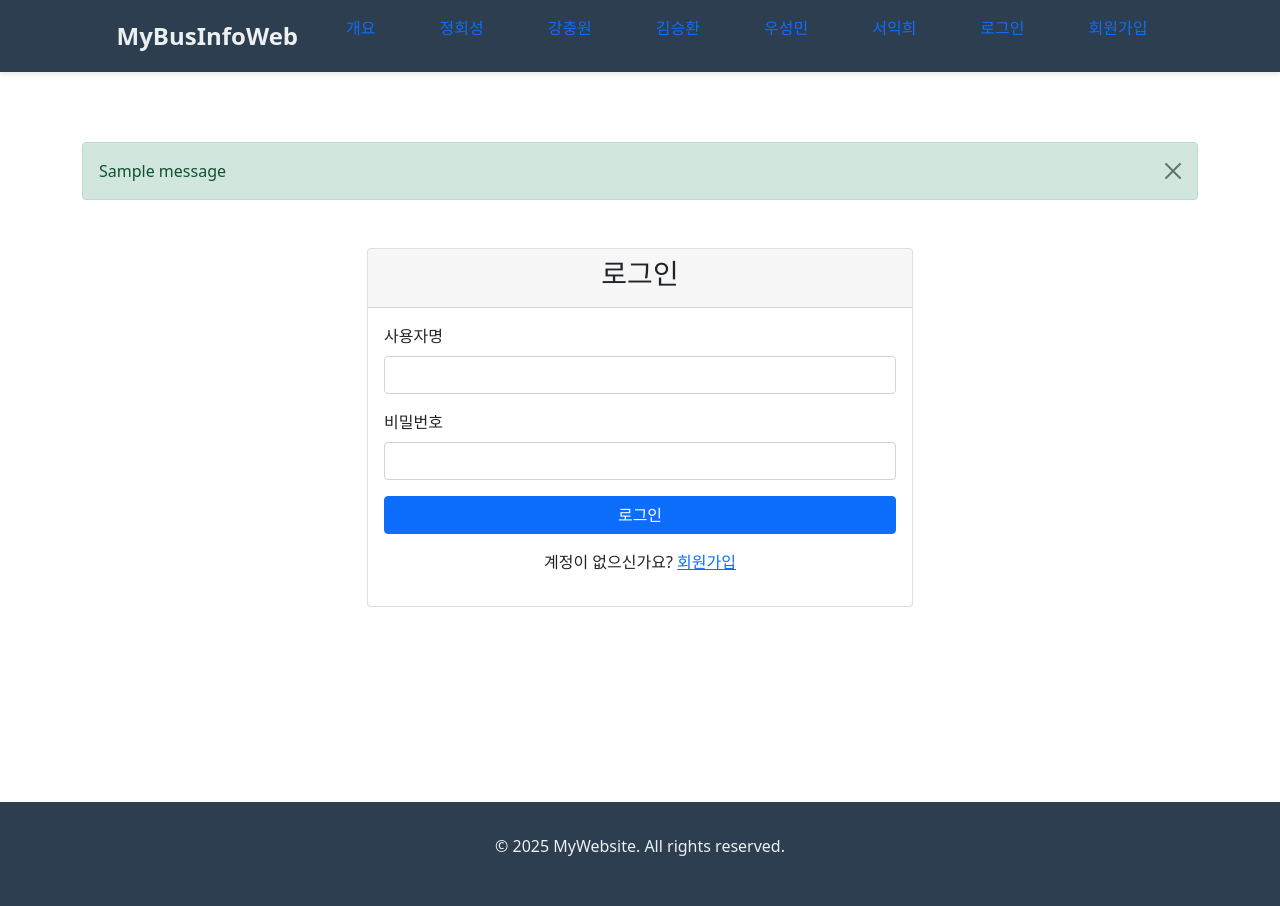
After one commit to sungmin-woo-devops/hit_bus, a Flask app: page /login in a window 1280 px wide. The commit adds this page. Run offline with Flask 3, Linux system fonts and the light colour scheme; tables that the repository leaves empty or names only in its code hold one stand-in row (values such as "Sample post"); one stand-in notice (Sample message) is shown.

Commit message:
250724 21:22

```diff
--- a/app.py
+++ b/app.py
@@ -1,5 +1,5 @@
-from flask import Flask, render_template, jsonify, request, send_file, flash, redirect, url_for
-from forms import SimpleRegistrationForm
+from flask import Flask, render_template, jsonify, request, send_file, flash, redirect, url_for, session, g
+from forms import SimpleRegistrationForm, LoginForm
 from database import UserDatabase
 import json
 import os
@@ -17,11 +17,40 @@ db = UserDatabase(
     database='test'
 )
 
-@app.route('/success/<int:user_id>')
-def success(user_id):
-    """회원가입 완료 페이지"""
-    # 실제로는 user_id로 사용자 정보를 조회하여 보여줄 수 있습니다.
-    return render_template('success.html', user_id=user_id)
+@app.before_request
+def load_logged_in_user():
+    """모든 요청 전에 로그인된 사용자 정보를 로드"""
+    user_id = session.get('user_id')
+
+    if user_id is None:
+        g.user = None
+    else:
+        g.user = db.get_user_by_id(user_id)
+
+@app.route('/login', methods=['GET', 'POST'])
+def login():
+    """로그인 페이지"""
+    form = LoginForm()
+
+    if form.validate_on_submit():
+        user = db.authenticate_user(form.username.data, form.password.data)
+        if user:
+            session.clear()
+            session['user_id'] = user['id']
+            flash(f'{user["full_name"]}님, 환영합니다!', 'success')
+            return redirect(url_for('home'))
+        else:
+            flash('사용자명 또는 비밀번호가 올바르지 않습니다.', 'error')
+
+    return render_template('login.html', form=form)
+
+@app.route('/logout')
+def logout():
+    """로그아웃"""
+    if g.user:
+        flash(f'{g.user["full_name"]}님, 안전하게 로그아웃되었습니다.', 'info')
+    session.clear()
+    return redirect(url_for('home'))
 
 @app.route('/')
 def home():
@@ -173,8 +202,11 @@ def get_team5():
                 phone=form.phone.data if form.phone.data else None,
                 birth_date=form.birth_date.data if form.birth_date.data else None
             )
-            flash(f'{form.full_name.data}님, 회원가입이 완료되었습니다!', 'success')
-            return redirect(url_for('success', user_id=user_id))
+            # 회원가입 후 자동 로그인
+            session.clear()
+            session['user_id'] = user_id
+            flash(f'{form.full_name.data}님, 회원가입이 완료되었습니다! 자동으로 로그인되었습니다.', 'success')
+            return redirect(url_for('home'))
         except ValueError as e:
             flash(str(e), 'error')
 
--- a/forms.py
+++ b/forms.py
@@ -40,3 +40,9 @@ class SimpleRegistrationForm(FlaskForm):
     ])
 
     submit = SubmitField('가입하기')
+
+
+class LoginForm(FlaskForm):
+    username = StringField('사용자명', validators=[DataRequired(message="사용자명을 입력해주세요.")])
+    password = PasswordField('비밀번호', validators=[DataRequired(message="비밀번호를 입력해주세요.")])
+    submit = SubmitField('로그인')
--- a/static/css/style.css
+++ b/static/css/style.css
@@ -3,6 +3,31 @@
     margin: 0;
     padding: 0;
     box-sizing: border-box;
+}
+
+/* 로그인 상태 네비게이션 스타일 */
+.welcome-text {
+    color: #28a745 !important;
+    font-weight: bold;
+}
+
+.logout-btn {
+    background-color: #dc3545;
+    color: white !important;
+    padding: 5px 10px;
+    border-radius: 4px;
+    transition: background-color 0.3s ease;
+}
+
+.logout-btn:hover {
+    background-color: #c82333;
+    color: white !important;
+}
+
+/* Alert 스타일 개선 */
+.alert {
+    border-radius: 0.375rem;
+    margin-bottom: 1rem;
 }
 
 /* Team2 노선별 교통량 페이지 스타일 */
--- a/templates/base.html
+++ b/templates/base.html
@@ -5,6 +5,9 @@
     <meta name="viewport" content="width=device-width, initial-scale=1.0">
     <title>{% block title %}홈페이지{% endblock %}</title>
     <link rel="stylesheet" href="{{ url_for('static', filename='css/style.css') }}">
+
+    <!-- Bootstrap CSS -->
+    <link href="https://cdn.jsdelivr.net/npm/bootstrap@5.1.3/dist/css/bootstrap.min.css" rel="stylesheet">
 
     <!-- D3.js 라이브러리 -->
     <script src="https://d3js.org/d3.v7.min.js"></script>
@@ -41,6 +44,21 @@
                     <li class="nav-item">
                         <a href="{{ url_for('get_team5') }}" class="nav-link">서익희</a>
                     </li>
+                    {% if g.user %}
+                        <li class="nav-item">
+                            <span class="nav-link welcome-text">{{ g.user.full_name }}님 환영합니다!</span>
+                        </li>
+                        <li class="nav-item">
+                            <a href="{{ url_for('logout') }}" class="nav-link logout-btn">로그아웃</a>
+                        </li>
+                    {% else %}
+                        <li class="nav-item">
+                            <a href="{{ url_for('login') }}" class="nav-link">로그인</a>
+                        </li>
+                        <li class="nav-item">
+                            <a href="{{ url_for('get_team5') }}" class="nav-link">회원가입</a>
+                        </li>
+                    {% endif %}
                 </ul>
                 <div class="hamburger">
                     <span class="bar"></span>
@@ -52,6 +70,20 @@
     </header>
 
     <main>
+        <!-- Flash 메시지 표시 -->
+        {% with messages = get_flashed_messages(with_categories=true) %}
+            {% if messages %}
+                <div class="container mt-3">
+                    {% for category, message in messages %}
+                        <div class="alert alert-{{ 'danger' if category == 'error' else 'success' if category == 'success' else 'info' }} alert-dismissible fade show" role="alert">
+                            {{ message }}
+                            <button type="button" class="btn-close" data-bs-dismiss="alert" aria-label="Close"></button>
+                        </div>
+                    {% endfor %}
+                </div>
+            {% endif %}
+        {% endwith %}
+
         {% block content %}{% endblock %}
     </main>
 
@@ -63,6 +95,9 @@
 
     <script src="{{ url_for('static', filename='js/script.js') }}"></script>
 
+    <!-- Bootstrap JS -->
+    <script src="https://cdn.jsdelivr.net/npm/bootstrap@5.1.3/dist/js/bootstrap.bundle.min.js"></script>
+
     <!-- 추가 JavaScript 블록 -->
     {% block extra_js %}{% endblock %}
 </body>
--- /dev/null
+++ b/templates/login.html
@@ -0,0 +1,46 @@
+{% extends "base.html" %}
+
+{% block title %}로그인{% endblock %}
+
+{% block content %}
+<div class="container mt-5">
+    <div class="row justify-content-center">
+        <div class="col-md-6">
+            <div class="card">
+                <div class="card-header">
+                    <h3 class="text-center">로그인</h3>
+                </div>
+                <div class="card-body">
+                    <form method="POST">
+                        {{ form.hidden_tag() }}
+
+                        <div class="mb-3">
+                            {{ form.username.label(class="form-label") }}
+                            {{ form.username(class="form-control") }}
+                            {% for error in form.username.errors %}
+                                <div class="text-danger">{{ error }}</div>
+                            {% endfor %}
+                        </div>
+
+                        <div class="mb-3">
+                            {{ form.password.label(class="form-label") }}
+                            {{ form.password(class="form-control") }}
+                            {% for error in form.password.errors %}
+                                <div class="text-danger">{{ error }}</div>
+                            {% endfor %}
+                        </div>
+
+                        <div class="d-grid">
+                            {{ form.submit(class="btn btn-primary") }}
+                        </div>
+                    </form>
+
+                    <div class="text-center mt-3">
+                        <p>계정이 없으신가요? <a href="{{ url_for('get_team5') }}">회원가입</a></p>
+                    </div>
+                </div>
+            </div>
+        </div>
+    </div>
+</div>
+{% endblock %}
```
Also changed, not shown: templates/success.html (deleted, +0 -13 lines).
